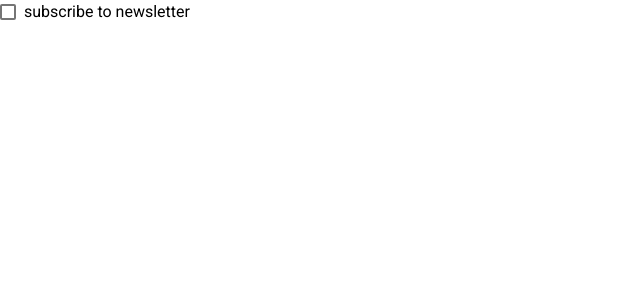
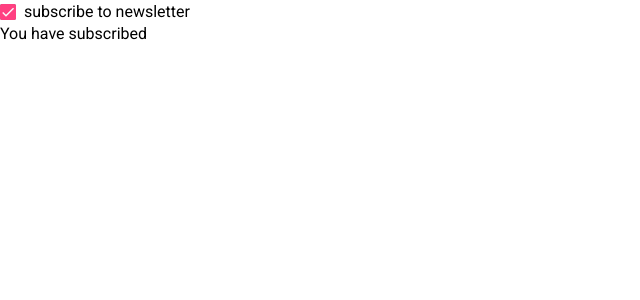
Before and after one commit to KevinW831205/intro-angular-material, an Angular app: page / in a window 1280 px wide. Shown: the top 300 px of the page, without its empty margins (0-640 px from the left). Built offline with nearby package versions, Linux system fonts and the light colour scheme.

Commit message:
exploring checkboxes

```diff
--- a/src/app/app.component.html
+++ b/src/app/app.component.html
@@ -1 +1,8 @@
-<mat-checkbox>subscribe to newsletter</mat-checkbox>
+<mat-checkbox
+#showSubscription
+[value]="subscribeNewsLetter"
+checked="checked"
+(change)="onChange($event)"
+>subscribe to newsletter</mat-checkbox>
+
+<div *ngIf="showSubscription.checked">You have subscribed</div>
--- a/src/app/app.component.ts
+++ b/src/app/app.component.ts
@@ -7,4 +7,9 @@ import { Component } from '@angular/core';
 })
 export class AppComponent {
   title = 'intro-angular-material';
+
+  onChange($event){
+    console.log($event)
+  }
+
 }
```
